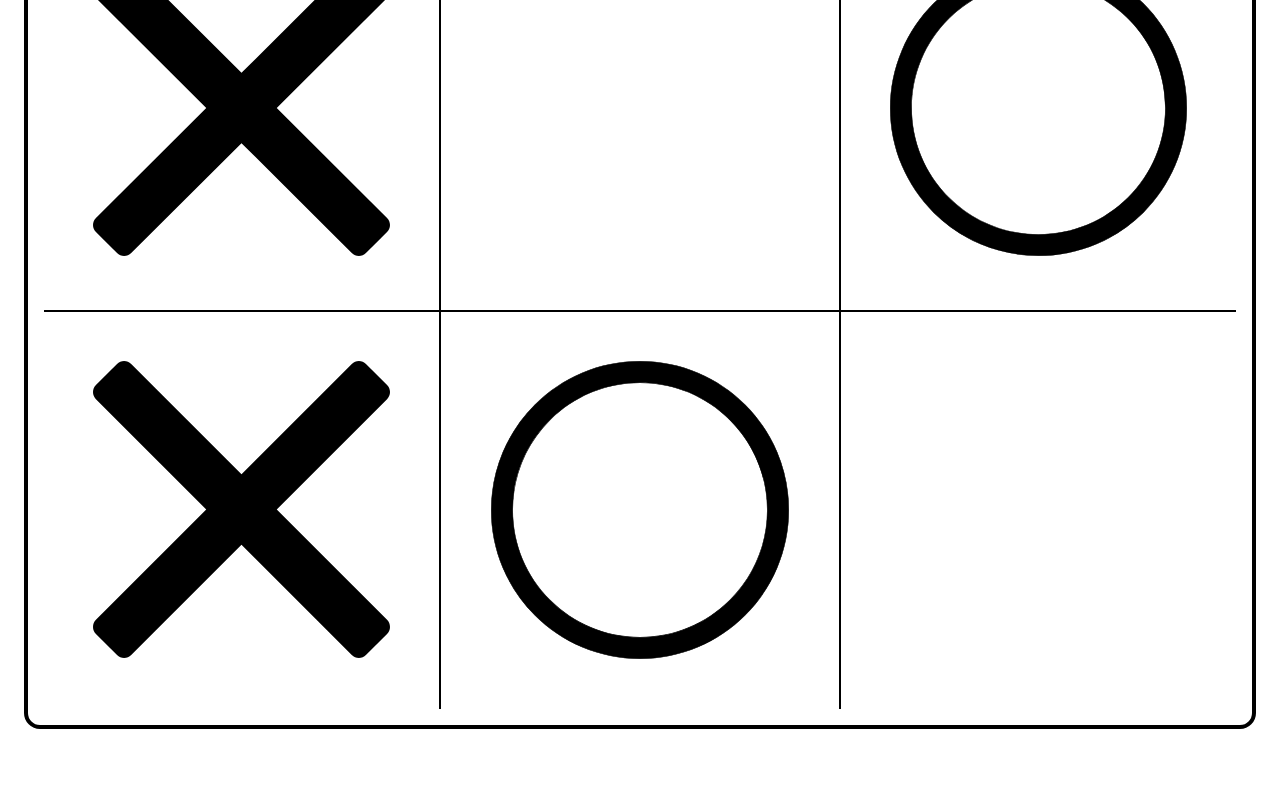
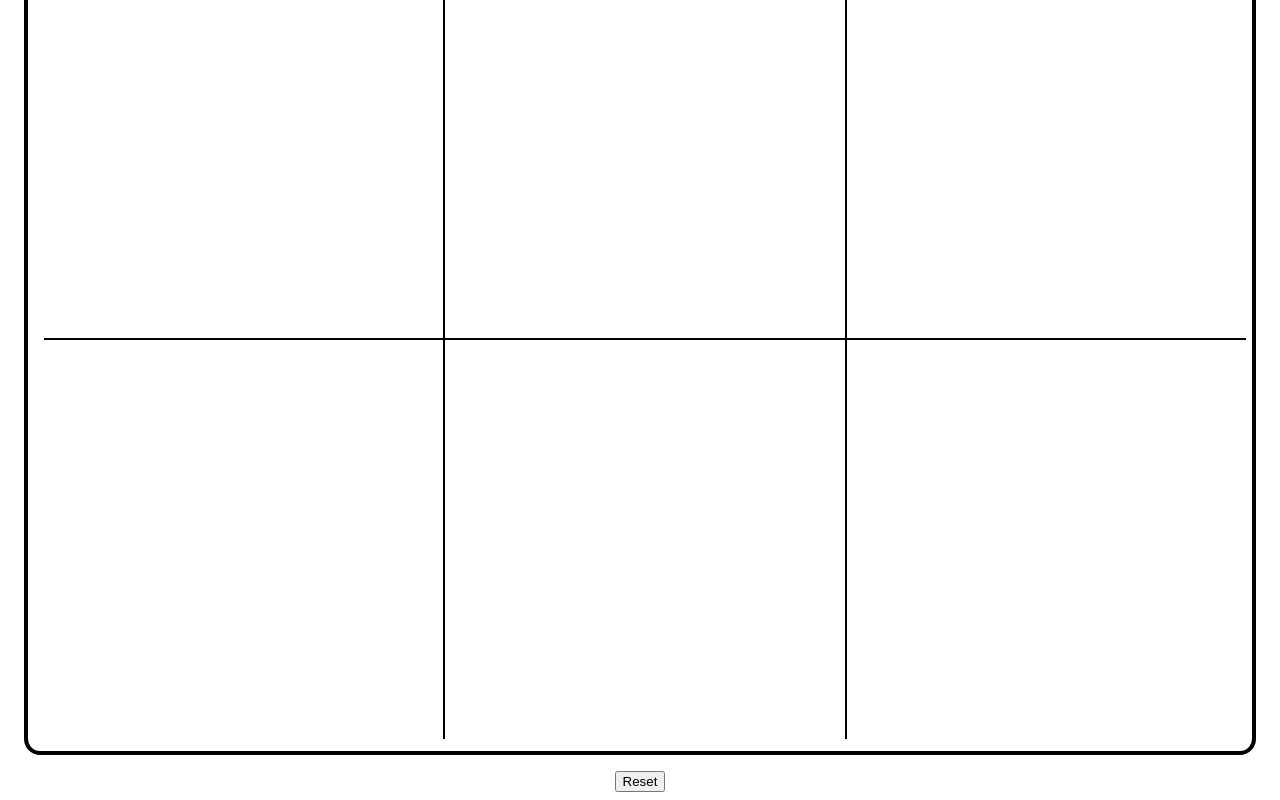
Before and after one commit to chrisstoy/tictacdoh, a React (Vite) app: page / in a window 1280 px wide. Shown: the part 525-1325 px from the top of the page. Before the commit the page ends 1270 px from the top, so only its background shows below. Built offline with nearby package versions, Linux system fonts and the light colour scheme.

Commit message:
functional game

```diff
--- a/package.json
+++ b/package.json
@@ -12,7 +12,8 @@
   "dependencies": {
     "@emotion/react": "^11.11.4",
     "react": "^18.2.0",
-    "react-dom": "^18.2.0"
+    "react-dom": "^18.2.0",
+    "zustand": "^4.5.2"
   },
   "devDependencies": {
     "@emotion/babel-plugin": "^11.11.0",
--- a/src/App.tsx
+++ b/src/App.tsx
@@ -1,8 +1,19 @@
 import { css } from '@emotion/react';
 import { GameBoard } from './components/GameBoard';
+import { useGameStore } from './services/gameState';
+import { useEffect } from 'react';
 
 function App() {
+  const gameStore = useGameStore();
+
+  useEffect(() => {
+    gameStore.reset();
+  }, []);
+
   return (
+    <div>
+      <code>{JSON.stringify(gameStore, null, 2)}</code>
+
       <div
         css={css`
           padding: 1em;
@@ -14,6 +25,21 @@ function App() {
       >
         <GameBoard></GameBoard>
       </div>
+
+      <div
+        css={css`
+          display: flex;
+          flex: 1 1 auto;
+          align-items: center;
+          justify-content: center;
+          flex-direction: column;
+        `}
+      >
+        {gameStore.isDraw && <div>Draw</div>}
+        {gameStore.winner !== 'none' && <div>{gameStore.winner} won</div>}
+        <button onClick={gameStore.reset}>Reset</button>
+      </div>
+    </div>
   );
 }
 
--- a/src/components/GameBoard.tsx
+++ b/src/components/GameBoard.tsx
@@ -1,50 +1,32 @@
 import { css } from '@emotion/react';
+import { useGameStore } from '../services/gameState';
 import { Tile } from './Tile';
-import { TileState } from '../types';
-import { useState } from 'react';
 
 export function GameBoard() {
-  const [boardState, setBoardState] = useState<TileState[]>([
-    undefined,
-    'X',
-    'O',
-
-    'X',
-    undefined,
-    'O',
-
-    'X',
-    'O',
-    undefined,
-  ]);
+  const gameStore = useGameStore();
 
   const handleTileClick = (index: number) => {
-    const curState = boardState[index];
-    const nextState =
-      curState === undefined ? 'X' : curState === 'X' ? 'O' : undefined;
-
-    const newBoardState = [...boardState];
-    newBoardState[index] = nextState;
-    setBoardState(newBoardState);
+    gameStore.setTileState(index, gameStore.turn);
+    gameStore.setTurn(gameStore.turn === 'X' ? 'O' : 'X');
   };
 
-  const borderRight = `
+  const borderForTile = (index: number) => {
+    const borderRight = `
     border-right: 2px solid black;
   `;
 
-  const borderBottom = `
+    const borderBottom = `
     border-bottom: 2px solid black;
   `;
 
-  const borderLeft = `
+    const borderLeft = `
     border-left: 2px solid black;
   `;
 
-  const borderTop = `
+    const borderTop = `
     border-top: 2px solid black;
   `;
 
-  const borderForTile = (index: number) => {
     switch (index) {
       case 0:
         return borderBottom + borderRight;
@@ -74,12 +56,20 @@ export function GameBoard() {
         grid-template-columns: repeat(3, 1fr);
         grid-template-rows: repeat(3, 1fr);
         grid: 1em;
+        width: 100%;
       `}
     >
-      {boardState.map((state, index) => (
-        <div css={css`${borderForTile(index)}}`}>
+      {gameStore.boardState.map((state, index) => (
+        <div
+          key={index}
+          css={css`
+            aspect-ratio: 1/1;
+            flex: 1 1 auto;
+            display: flex;
+            ${borderForTile(index)}
+          `}
+        >
           <Tile
-            key={index}
             state={state}
             onClick={() => {
               handleTileClick(index);
--- a/src/components/Tile.tsx
+++ b/src/components/Tile.tsx
@@ -10,10 +10,10 @@ export function Tile({ state, onClick }: Props) {
   return (
     <div
       css={css`
-        aspect-ratio: 1/1;
         justify-content: center;
         align-items: center;
         display: flex;
+        flex: 1 1 auto;
 
         &:hover {
           cursor: pointer;
@@ -24,23 +24,30 @@ export function Tile({ state, onClick }: Props) {
       `}
       onClick={() => onClick?.()}
     >
-      {state === 'X' && (
+      {state === 'X' && <XTile></XTile>}
+      {state === 'O' && <OTile></OTile>}
+    </div>
+  );
+}
+
+function XTile() {
+  return (
     <img
       css={css`
         width: 75%;
       `}
       src="/src/assets/X.svg"
     ></img>
-      )}
-      {state === 'O' && (
+  );
+}
+
+function OTile() {
+  return (
     <img
       css={css`
         width: 75%;
       `}
       src="/src/assets/O.svg"
     ></img>
-      )}
-      {state === undefined && <span></span>}
-    </div>
   );
 }
--- /dev/null
+++ b/src/services/game.ts
@@ -0,0 +1,28 @@
+import { PlayerId, TileState } from '../types';
+
+export function determineWinner(boardState: TileState[]): PlayerId | 'none' {
+  const lines = [
+    [0, 1, 2],
+    [3, 4, 5],
+    [6, 7, 8],
+    [0, 3, 6],
+    [1, 4, 7],
+    [2, 5, 8],
+    [0, 4, 8],
+    [2, 4, 6],
+  ];
+  for (let i = 0; i < lines.length; i++) {
+    const [a, b, c] = lines[i];
+    if (
+      boardState[a] &&
+      boardState[a] === boardState[b] &&
+      boardState[a] === boardState[c]
+    ) {
+      return boardState[a];
+    }
+  }
+  if (!boardState.includes(undefined)) {
+    return 'none';
+  }
+  return 'none';
+}
--- /dev/null
+++ b/src/services/gameState.ts
@@ -0,0 +1,53 @@
+import { create } from 'zustand';
+import { PlayerId, TileState } from '../types';
+import { determineWinner } from './game';
+
+export interface GameState {
+  boardState: TileState[];
+  turn: PlayerId;
+  winner: PlayerId | 'none';
+  isDraw: boolean;
+
+  reset(): void;
+
+  setBoardState(boardState: TileState[]): void;
+  setTurn(turn: PlayerId): void;
+  setWinner(winner: PlayerId | 'none'): void;
+  setIsDraw(isDraw: boolean): void;
+
+  setTileState(index: number, owner: PlayerId | undefined): void;
+}
+
+export const useGameStore = create<GameState>()((set) => ({
+  boardState: [],
+  turn: 'X',
+  winner: 'none',
+  isDraw: false,
+
+  reset() {
+    set({
+      boardState: new Array(9).fill(undefined),
+      turn: 'X',
+      winner: 'none',
+      isDraw: false,
+    });
+  },
+
+  setBoardState: (boardState: TileState[]) => set({ boardState }),
+  setTurn: (turn: 'X' | 'O') => set({ turn }),
+  setWinner: (winner: 'X' | 'O' | 'none') => set({ winner }),
+  setIsDraw: (isDraw: boolean) => set({ isDraw }),
+
+  setTileState(index: number, owner: PlayerId | undefined) {
+    const newBoardState = [...this.boardState];
+    newBoardState[index] = owner;
+    this.setBoardState(newBoardState);
+
+    const winner = determineWinner(newBoardState);
+    if (winner !== 'none') {
+      this.setWinner(winner);
+    } else if (!newBoardState.includes(undefined)) {
+      this.setIsDraw(true);
+    }
+  },
+}));
--- a/src/types.ts
+++ b/src/types.ts
@@ -1 +1,3 @@
 export type TileState = 'X' | 'O' | undefined;
+
+export type PlayerId = 'X' | 'O';
```
Also changed, not shown: 1 other file (tests, documents, lock files or other folders). Lines whose indentation alone changed are shown as unchanged.
